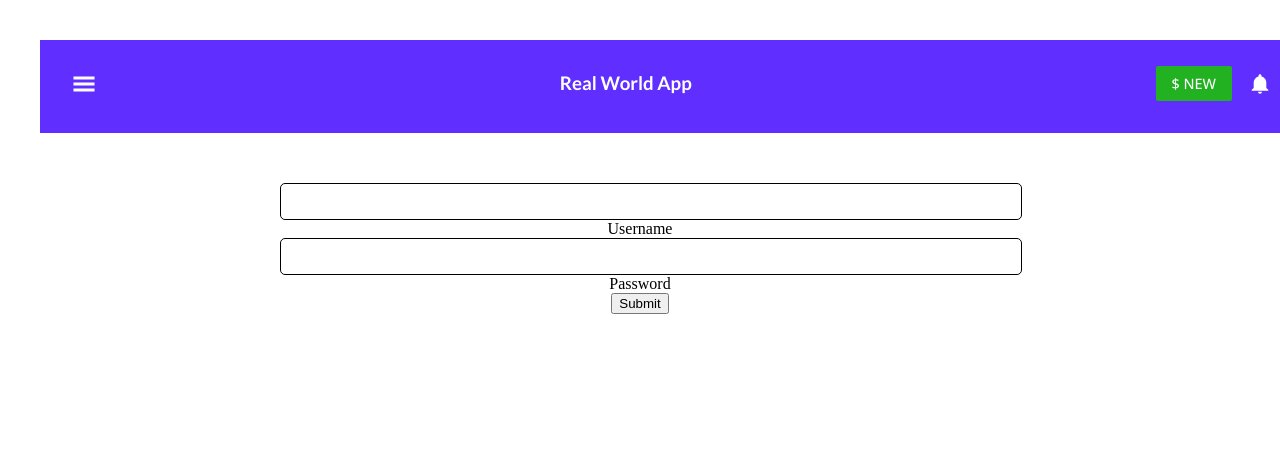
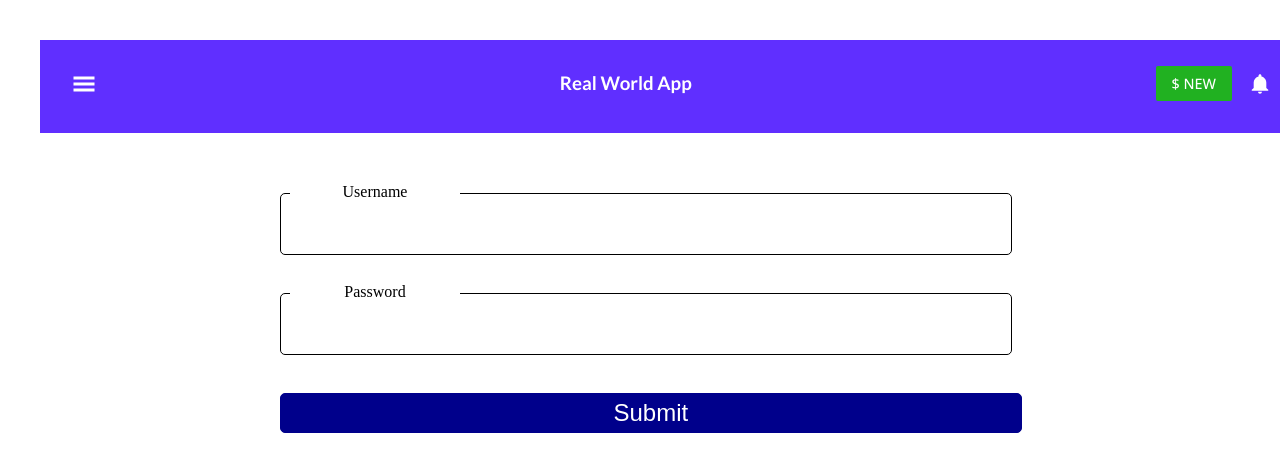
Before and after one commit to rafaelbranco5/team3BankFrontend, a React (Vite) app: page /login in a window 1280 px wide. Shown: the top 472 px of the page. Built offline with nearby package versions, Linux system fonts and the light colour scheme.

Commit message:
Added User login page

```diff
--- a/src/Compontents/UserDataForm.jsx
+++ b/src/Compontents/UserDataForm.jsx
@@ -1,39 +1,77 @@
 import React from 'react'
 import styled from 'styled-components'
-import './styles.css'
 
-/*
 const UserDataFormContainer = styled.div`
-  display: flex;
-  justify-content: center;
-  align-items: center;
-  margin: 0;
-  padding: 0;
-  box-sizing: border-box;
+  form{
+        margin: auto;
+        width: 60%;
+        margin-top: 5%;
+    }
+    .input_field{
+        height: 50px;
+        margin-bottom: 50px;
+        width: 100%;
 
-  input{
-    position: relative;
-    width: 60%;
-    align-items: center;
-    justify-content: center;
-  }
+    }
+    input{
+        &[type="text"],
+        &[type="password"]{
+            position: center;
+            margin-bottom: 20px;
+            height: 100%;
+            width: 100%;
+            padding: 5px;
+            font-size: 1.5em;
+            border: 1px solid black;
+            border-radius: 5px;
+        }
+    }
+    input[type="submit"]{
+            margin-bottom: 20px;
+            height: 100%;
+            width: 103%;
+            padding: 5px;
+            font-size: 1.5em;
+            border: 1px solid darkblue;
+            border-radius: 5px;
+            color: white;
+            background-color: darkblue;
+        }
+    .input_field span{
+        position: absolute;
+        padding: 10px;
+        transform: translateX(10px) translateY(-20px);
+        background-color: white;
+        height: 10px;
+        width: 150px;
+        border-radius: 5px;
+    }
+    input{
+        &[type="text"]:focus,
+        &[type="password"]:focus{
+            background-color: lightgray;
+        }
+    }
+    .input_field:focus + .spandiv{
+        color:red;
+    }
 `
-*/
+
 function UserDataForm() {
   return (
-    <div className='userform'>
+    <UserDataFormContainer>
     <form>
-    <div className='inputBox'>
+    <div className='input_field'>
+      <span>Username</span>
       <input type="text" required/>
-      <span>Username</span>
     </div>
-    <div className='inputBox'>
+    <div className='input_field'>
+      <span>Password</span>
       <input type="password" required/>
-      <span>Password</span>
     </div>
       <input type="submit" />
     </form>
-    </div>
+    </UserDataFormContainer>
   )
 }
 
--- a/src/Compontents/styles.css
+++ /dev/null
@@ -1,29 +0,0 @@
-.userform{
-    margin: 0;
-    padding: 0;
-    box-sizing: border-box;
-    display: flex;
-    justify-content: center;
-    align-items: center;
-    min-width: 100vh;
-    flex-direction: column;
-    gap: 40px;
-    margin-top: 50px;
-}
-form{
-    width: 100%;
-    align-items: center;
-}
-.inputBox{
-    position: relative;
-    width: 60%;
-    padding: 0;
-    margin-left: 20%;
-}
-.inputBox input{
-    width: 100%;
-    padding: 10px;
-    border: 1px solid black;
-    border-radius: 5px;
-
-}
```
